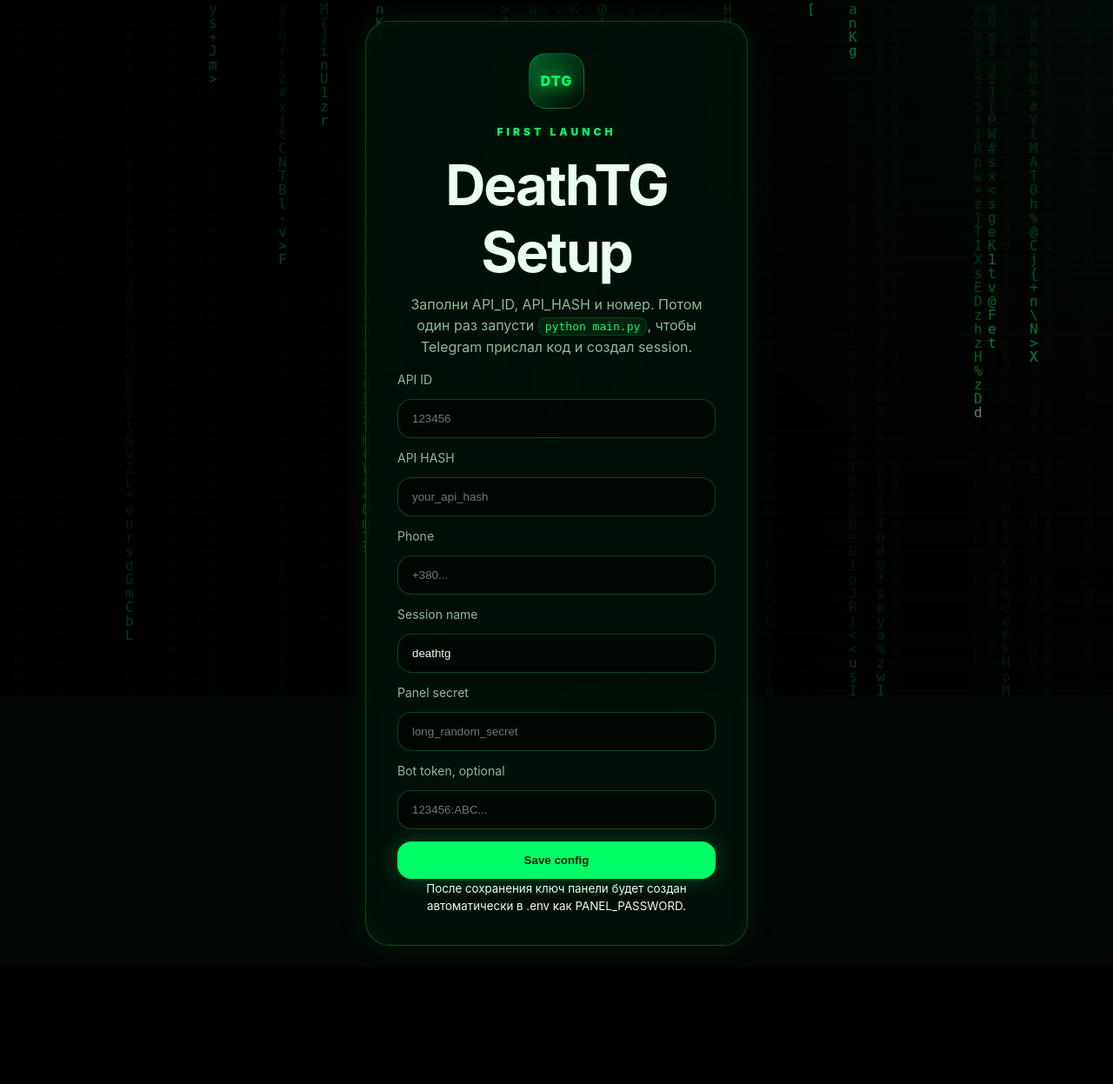
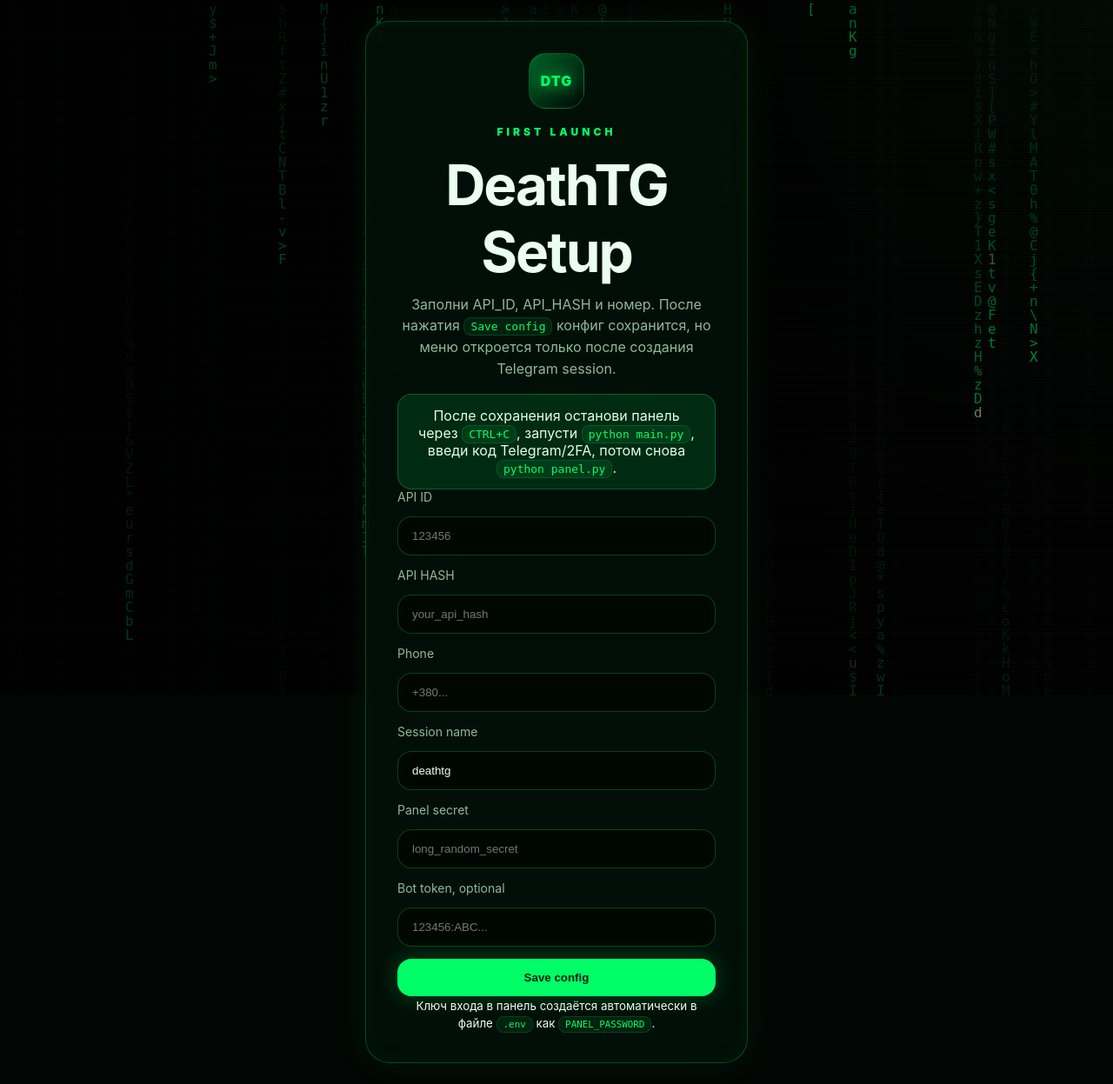
Before and after one commit to Error4ikUa/DeathTG, a FastAPI app: template deathtg/panel/templates/setup.html in a window 1280 px wide. Shown: the whole page at 87% size. Before the commit the page ends 1093 px from the top, so only its background shows below. Run offline with FastAPI, Linux system fonts and the light colour scheme; the template is opened without the code that fills it, so the values that code supplies are empty.

Commit message:
Clarify setup flow after saving config

```diff
--- a/deathtg/panel/templates/setup.html
+++ b/deathtg/panel/templates/setup.html
@@ -14,7 +14,8 @@
       <div class="brand-mark">DTG</div>
       <p class="eyebrow">First launch</p>
       <h1>DeathTG Setup</h1>
-      <p>Заполни API_ID, API_HASH и номер. Потом один раз запусти <code>python main.py</code>, чтобы Telegram прислал код и создал session.</p>
+      <p>Заполни API_ID, API_HASH и номер. После нажатия <code>Save config</code> конфиг сохранится, но меню откроется только после создания Telegram session.</p>
+      <div class="alert success">После сохранения останови панель через <code>CTRL+C</code>, запусти <code>python main.py</code>, введи код Telegram/2FA, потом снова <code>python panel.py</code>.</div>
       {% if error %}<div class="alert danger">{{ error }}</div>{% endif %}
       <form method="post" action="/setup/save" class="form-stack">
         <label>API ID</label>
@@ -31,7 +32,7 @@
         <input type="text" name="bot_token" placeholder="123456:ABC...">
         <button type="submit">Save config</button>
       </form>
-      <small>После сохранения ключ панели будет создан автоматически в .env как PANEL_PASSWORD.</small>
+      <small>Ключ входа в панель создаётся автоматически в файле <code>.env</code> как <code>PANEL_PASSWORD</code>.</small>
     </section>
   </main>
   <script src="/static/matrix.js"></script>
```
